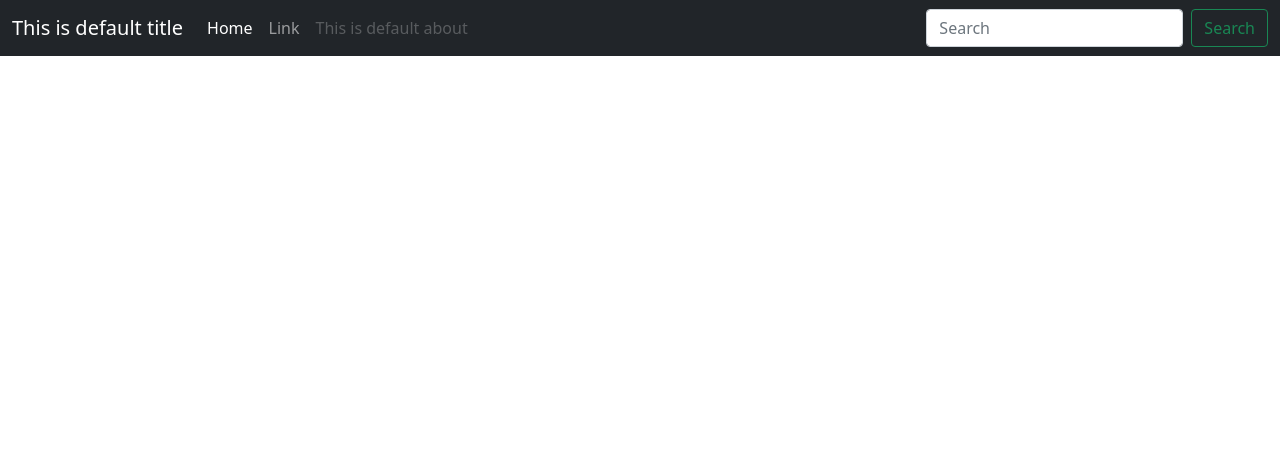
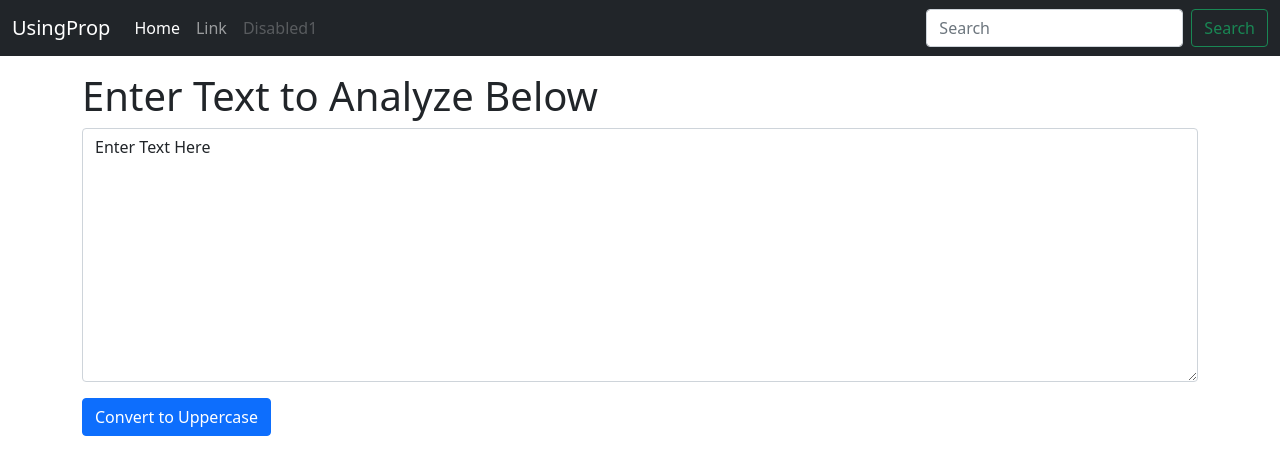
Before and after one commit to ErMapsh/react-Textutil-project, a React (Create React App) app: page / in a window 1280 px wide. Shown: the top 474 px of the page. Built offline with nearby package versions, Linux system fonts and the light colour scheme.

Commit message:
state and handling event

```diff
--- a/public/index.html
+++ b/public/index.html
@@ -9,7 +9,7 @@
   <meta name="description" content="Web site created using create-react-app" />
   <link rel="apple-touch-icon" href="%PUBLIC_URL%/logo192.png" />
   <link rel="manifest" href="%PUBLIC_URL%/manifest.json" />
-  <title>React App</title>
+  <title>My React App</title>
 
   <!-- bostrap css  -->
   <link href="https://cdn.jsdelivr.net/npm/bootstrap@5.1.3/dist/css/bootstrap.min.css" rel="stylesheet"
--- a/src/App.css
+++ /dev/null
@@ -1,38 +0,0 @@
-.App {
-  text-align: center;
-}
-
-.App-logo {
-  height: 40vmin;
-  pointer-events: none;
-}
-
-@media (prefers-reduced-motion: no-preference) {
-  .App-logo {
-    animation: App-logo-spin infinite 20s linear;
-  }
-}
-
-.App-header {
-  background-color: #282c34;
-  min-height: 100vh;
-  display: flex;
-  flex-direction: column;
-  align-items: center;
-  justify-content: center;
-  font-size: calc(10px + 2vmin);
-  color: white;
-}
-
-.App-link {
-  color: #61dafb;
-}
-
-@keyframes App-logo-spin {
-  from {
-    transform: rotate(0deg);
-  }
-  to {
-    transform: rotate(360deg);
-  }
-}
--- a/src/App.js
+++ b/src/App.js
@@ -1,12 +1,12 @@
-// import logo from './logo.svg';
-import "./App.css";
 import Navbar from "./components/Navbar";
+import Textform from "./components/Textform";
 
 function App() {
   return (
     <>
-      {/* <Navbar title= "TextUtils2" about= "Disabled1" />       */}
-      <Navbar />
+      <Navbar title="UsingProp" about="Disabled1" />
+      {/* <Navbar/> default poperty getting */}
+      <Textform heading="Enter Text to Analyze Below"/>
     </>
   );
 }
--- /dev/null
+++ b/src/components/Textform.js
@@ -0,0 +1,29 @@
+import React, { useState } from "react";
+
+export default function Textform(props) {
+  const [text, setText] = useState("Enter Text Here");
+  // setText("this is new text"); like that we can change state of const
+
+  const handleUpClick = (event) => {
+    setText("You have clicked on handleUpClick");
+    let Upcase = text.toUpperCase();
+    setText(Upcase);
+    // console.log(`Uppercase was Clicked ${text}`);
+    // console.log(event)
+  };
+
+  const HandleOnChange = (event) => {
+    console.log("On Change");
+    setText(event.target.value);
+  };
+
+  return (
+    <div className="container my-3">
+      <h1>{props.heading}</h1>
+      <div className="mb-3">
+        <textarea className="form-control" id="exampleFormControlTextarea1" rows={10} value={text} onChange={HandleOnChange}/>
+      </div>
+      <button className="btn btn-primary" onClick={handleUpClick}>Convert to Uppercase</button>
+    </div>
+  );
+}
```
Also changed, not shown: src/index.js (+6 -6 lines), 1 other file (tests, documents, lock files or other folders).
